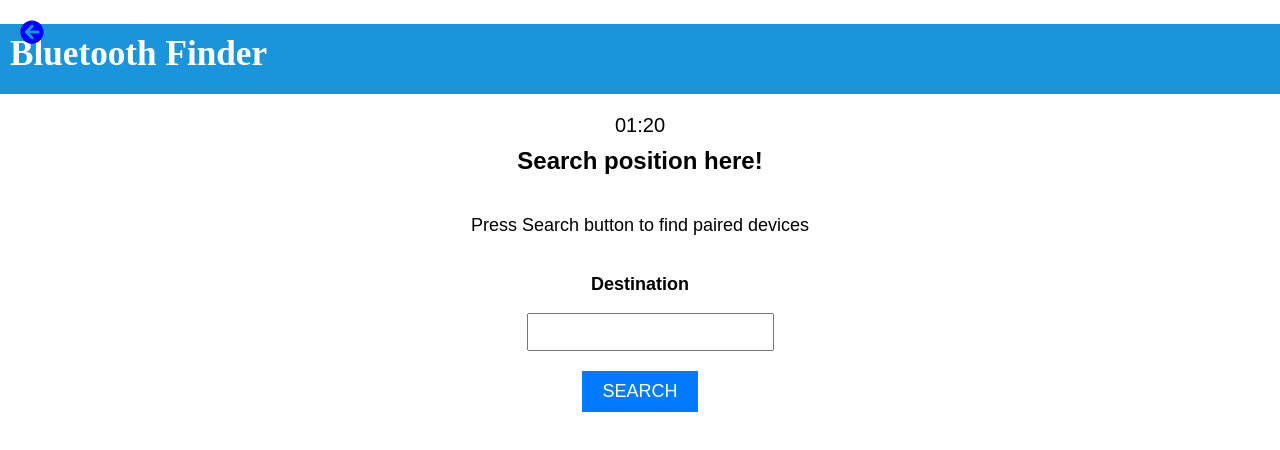
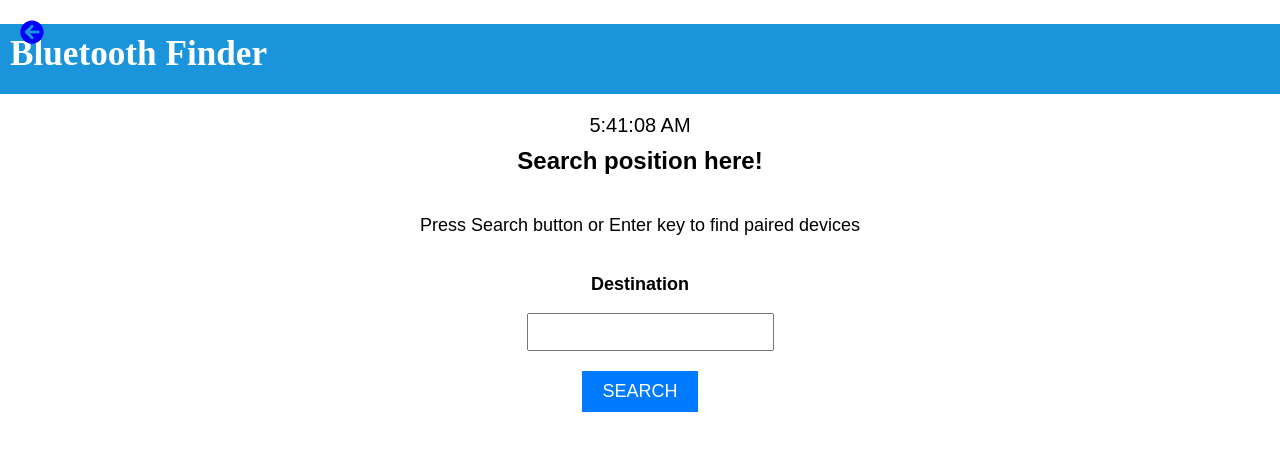
Before and after one commit to khadar-oothuru/Indoor-positioning-system, a React (Create React App) app: page /position in a window 1280 px wide. Shown: the top 450 px of the page. Built offline with nearby package versions, Linux system fonts and the light colour scheme.

Commit message:
updated one

```diff
--- a/src/components/Positioning.jsx
+++ b/src/components/Positioning.jsx
@@ -11,18 +11,23 @@ const Positioning = () => {
   const [detailsInserted, setDetailsInserted] = useState(false);
   const [scannedDevices, setScannedDevices] = useState([]);
   const [position, setPosition] = useState({ x: null, y: null });
+  const [currentTime, setCurrentTime] = useState(new Date());
 
-  const handleSearch = () => {
-    setDetailsInserted(true);
+  // Function to update current time
+  const updateCurrentTime = () => {
+    setCurrentTime(new Date());
   };
 
-  // Real-time update of destination state as user types
-  const handleDestinationChange = (e) => {
-    setDestination(e.target.value);
-  };
+  useEffect(() => {
+    // Update current time every second
+    const interval = setInterval(updateCurrentTime, 1000);
 
-  // Function to scan BLE devices and retrieve RSSI measurements
-  const scanBLEDevices = async () => {
+    // Clear interval on component unmount
+    return () => clearInterval(interval);
+  }, []);
+
+  const handleSearch = async () => {
+    setDetailsInserted(true);
     try {
       const options = {
         acceptAllDevices: true, // Accept all BLE devices
@@ -97,6 +102,18 @@ const Positioning = () => {
     }
   }, [scannedDevices]);
 
+  // Real-time update of destination state as user types
+  const handleDestinationChange = (e) => {
+    setDestination(e.target.value);
+  };
+
+  // Handle "Enter" key press to trigger search
+  const handleKeyPress = (e) => {
+    if (e.key === "Enter") {
+      handleSearch();
+    }
+  };
+
   return (
     <>
       <Nav />
@@ -105,15 +122,16 @@ const Positioning = () => {
         <Link to="/" className="back-link">
           <FaArrowCircleLeft className="back-icon" />
         </Link>
-        <div className="time">01:20</div>
+        <div className="time">{currentTime.toLocaleTimeString()}</div>
         <div className="title">Search position here!</div>
-        <p>Press Search button to find paired devices</p>
+        <p>Press Search button or Enter key to find paired devices</p>
         <div className="destination">
           <p>Destination</p>
           <input
             type="text"
             value={destination}
             onChange={handleDestinationChange}
+            onKeyPress={handleKeyPress} // Listen for "Enter" key press
             className="destination-input"
           />
         </div>
```
